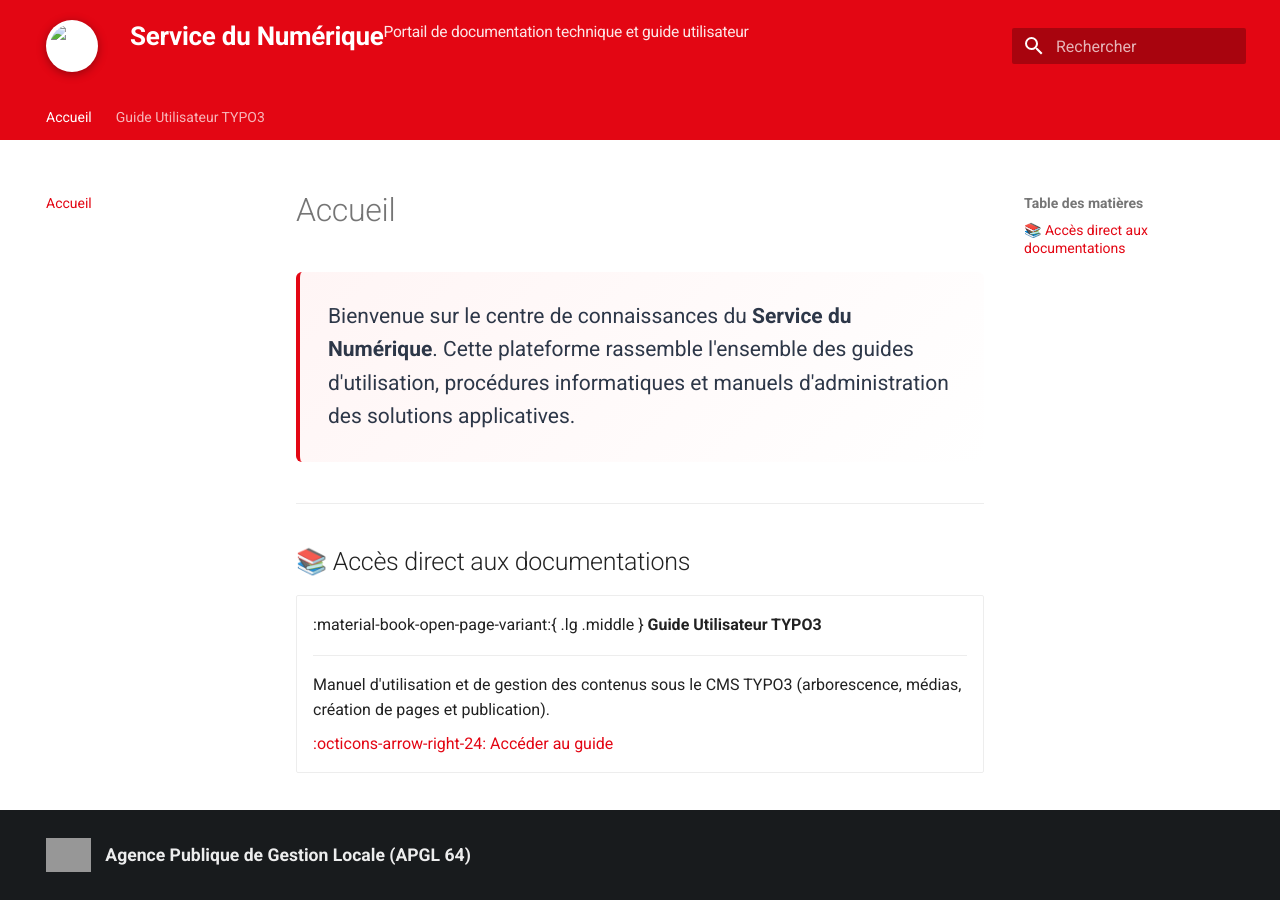
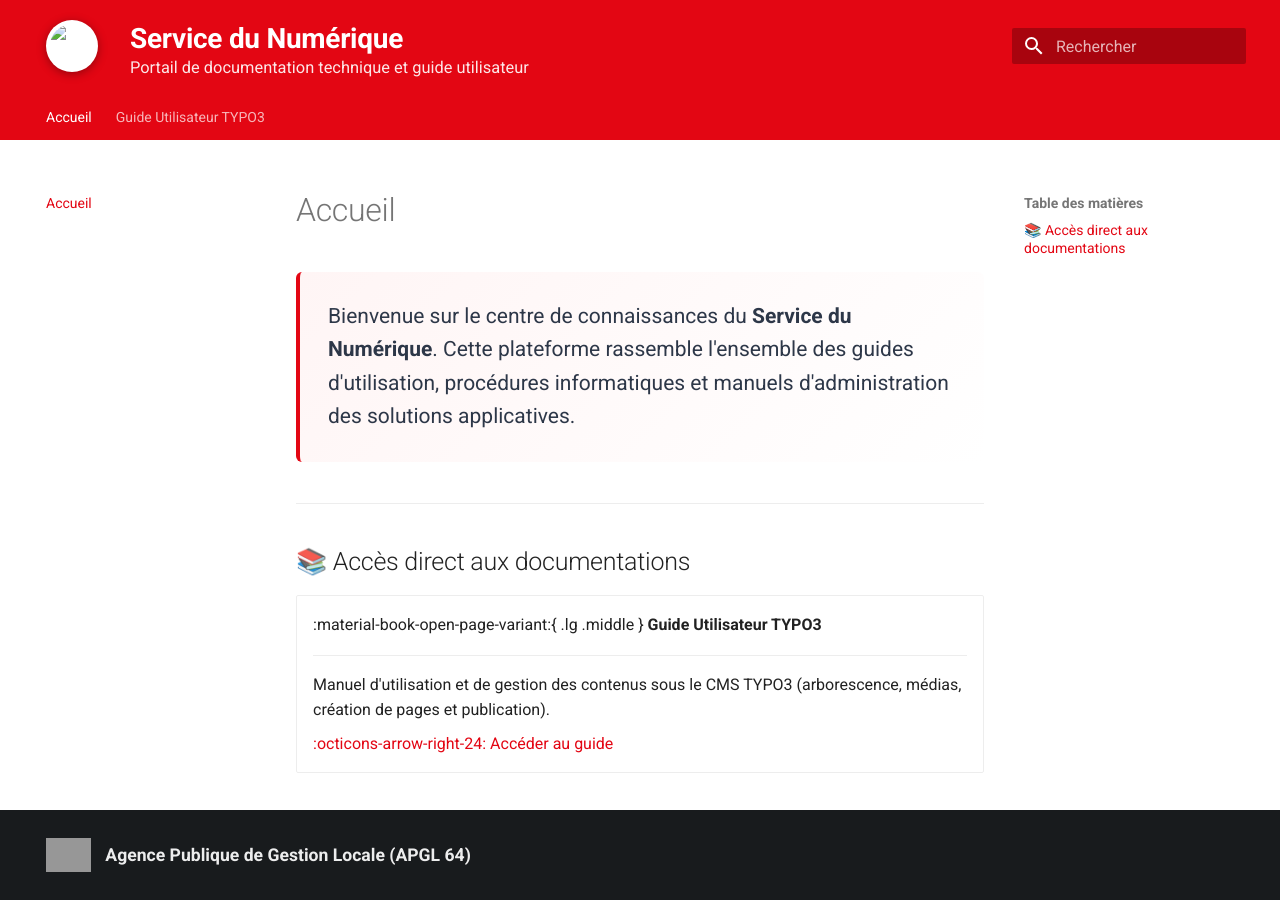
Before and after one commit to apgl64/docs, an MkDocs documentation site: the page built from docs/index.md, in a window 1280 px wide. Built offline with MkDocs 1.6.1 and Material for MkDocs 9.7.7, drawn with Linux system fonts in a browser that asks for light colours; grey boxes are pictures that could not be loaded.

Commit message:
feat: remplacement de l'astuce ::after par une surcharge propre de template Jinja (overrides/partials/header.html) pour afficher le sous-titre directement sous le titre principal

```diff
--- a/docs/assets/stylesheets/extra.css
+++ b/docs/assets/stylesheets/extra.css
@@ -12,7 +12,7 @@
   --md-accent-bg-color:         #FDF2F2;
 }
 
-/* En-tête : Hauteur & Alignment */
+/* En-tête : Hauteur & Alignement */
 .md-header {
   background-color: #E30613 !important;
   min-height: 76px !important;
@@ -35,19 +35,23 @@
   box-shadow: 0 2px 10px rgba(0, 0, 0, 0.35) !important;
 }
 
-/* Titre principal et sous-titre dans le bandeau supérieur */
-.md-header__title .md-header__topic:first-child {
-  font-size: 1.3rem !important;
-  font-weight: 800 !important;
-  color: #FFFFFF !important;
-  line-height: 1.15 !important;
+/* Titre principal et sous-titre en HTML natif dans le bandeau supérieur */
+.header-title-container {
+  display: flex;
+  flex-direction: column;
+  justify-content: center;
+  line-height: 1.2;
+}
+
+.header-title-main {
+  font-size: 1.4rem;
+  font-weight: 800;
+  color: #FFFFFF;
   letter-spacing: -0.01em;
 }
 
-.md-header__title .md-header__topic:first-child::after {
-  content: "Portail de documentation technique et guide utilisateur";
-  display: block;
-  font-size: 0.78rem;
+.header-title-sub {
+  font-size: 0.82rem;
   font-weight: 400;
   color: rgba(255, 255, 255, 0.9);
   margin-top: 2px;
@@ -125,7 +129,7 @@
   color: rgba(255, 255, 255, 0.8);
 }
 
-/* Logo Agence ré-agrandi légèrement (34px) avec fond transparent */
+/* Logo Agence ré-agrandi (34px) avec fond transparent */
 .footer-apgl-logo {
   height: 34px !important;
   width: auto !important;
--- a/mkdocs.yml
+++ b/mkdocs.yml
@@ -8,6 +8,7 @@ docs_dir: docs
 
 theme:
   name: material
+  custom_dir: overrides
   language: fr
   logo: assets/images/logo-service.png
   favicon: assets/images/logo-service.png
--- /dev/null
+++ b/overrides/partials/header.html
@@ -0,0 +1,59 @@
+{#-
+  Override du header MkDocs Material pour le Service du Numérique
+-#}
+{% set class = "md-header" %}
+{% if "navigation.tabs.sticky" in features %}
+  {% set class = class ~ " md-header--shadow md-header--lifted" %}
+{% elif "navigation.tabs" not in features %}
+  {% set class = class ~ " md-header--shadow" %}
+{% endif %}
+<header class="{{ class }}" data-md-component="header">
+  <nav class="md-header__inner md-grid" aria-label="{{ lang.t('header') }}">
+    <a href="{{ config.extra.homepage | d(nav.homepage.url, true) | url }}" title="{{ config.site_name | e }}" class="md-header__button md-logo" aria-label="{{ config.site_name }}" data-md-component="logo">
+      {% include "partials/logo.html" %}
+    </a>
+    <label class="md-header__button md-icon" for="__drawer">
+      {% set icon = config.theme.icon.menu or "material/menu" %}
+      {% include ".icons/" ~ icon ~ ".svg" %}
+    </label>
+    <div class="md-header__title" data-md-component="header-title">
+      <div class="md-header__ellipsis">
+        <div class="header-title-container">
+          <span class="header-title-main">Service du Numérique</span>
+          <span class="header-title-sub">Portail de documentation technique et guide utilisateur</span>
+        </div>
+      </div>
+    </div>
+    {% if config.theme.palette %}
+      {% if not config.theme.palette is mapping %}
+        {% include "partials/palette.html" %}
+      {% endif %}
+    {% endif %}
+    {% if not config.theme.palette is mapping %}
+      {% include "partials/javascripts/palette.html" %}
+    {% endif %}
+    {% if config.extra.alternate %}
+      {% include "partials/alternate.html" %}
+    {% endif %}
+    {% if "material/search" in config.plugins %}
+      {% set search = config.plugins["material/search"] | attr("config") %}
+      {% if search.enabled %}
+        <label class="md-header__button md-icon" for="__search">
+          {% set icon = config.theme.icon.search or "material/magnify" %}
+          {% include ".icons/" ~ icon ~ ".svg" %}
+        </label>
+        {% include "partials/search.html" %}
+      {% endif %}
+    {% endif %}
+    {% if config.repo_url %}
+      <div class="md-header__source">
+        {% include "partials/source.html" %}
+      </div>
+    {% endif %}
+  </nav>
+  {% if "navigation.tabs.sticky" in features %}
+    {% if "navigation.tabs" in features %}
+      {% include "partials/tabs.html" %}
+    {% endif %}
+  {% endif %}
+</header>
```
